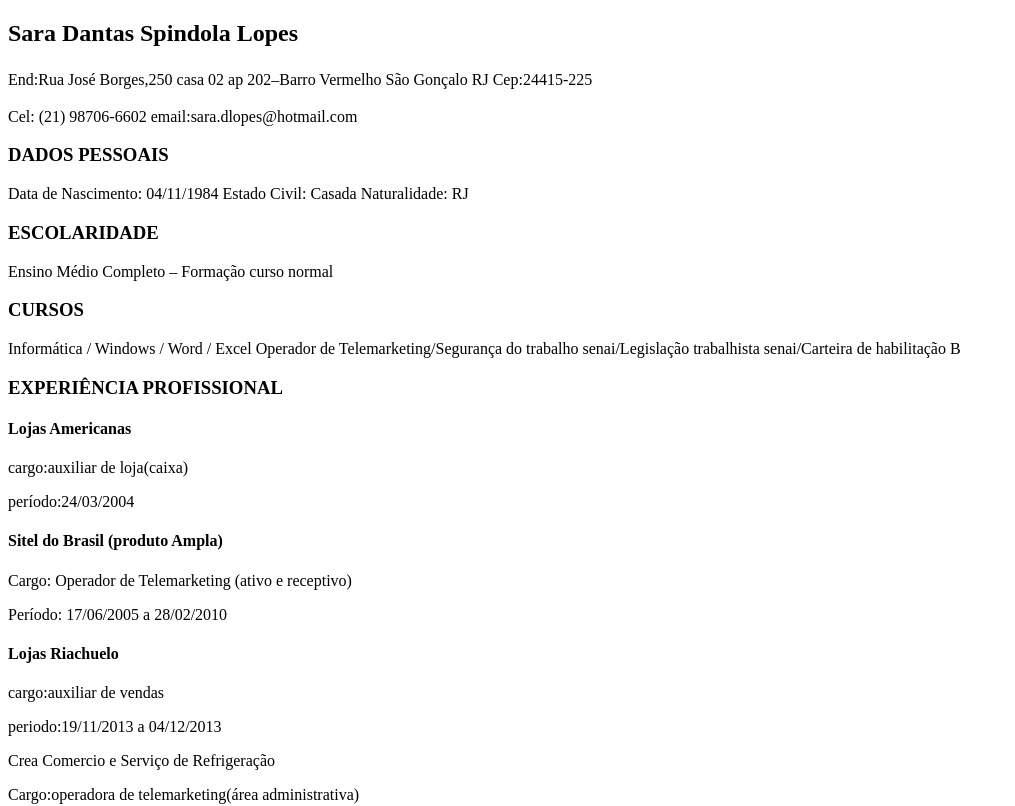
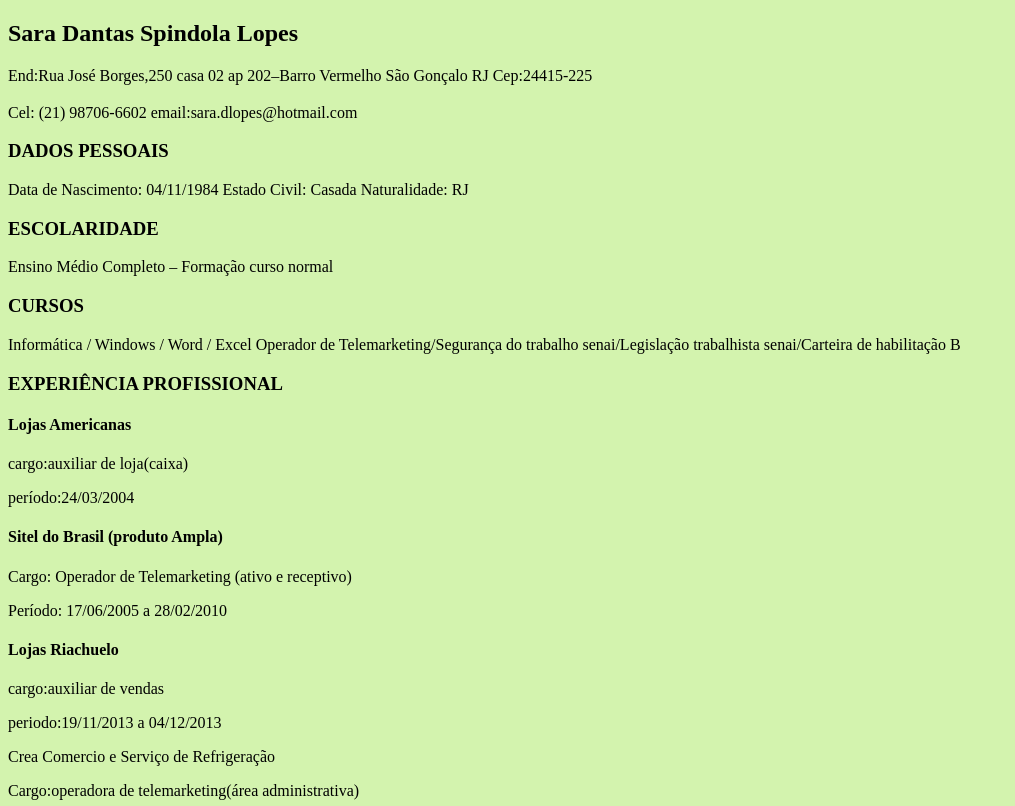
Before and after one commit to saradlopes/Curriculo, a plain HTML site: page index.html in a window 1280 px wide. Shown: the top 806 px of the page, without its empty margins (0-1015 px from the left). Drawn offline with Linux system fonts and the light colour scheme.

Commit message:
upload
ultima alteração

```diff
--- a/index.html
+++ b/index.html
@@ -5,8 +5,9 @@
 <title>Curriculo</title>
 </head>
 </html>
-<body>
-    <h2>Sara Dantas Spindola Lopes
+<body style="background-color:rgb(211, 243, 174);"></body>
+
+    <p></p><h2>Sara Dantas Spindola Lopes</h2>
 
     </p><h3></h3>End:Rua José Borges,250 casa 02 ap 202–Barro Vermelho São Gonçalo RJ Cep:24415-225</</h3>
 
```
Also changed, not shown: pic_trulli.jpg (added).
